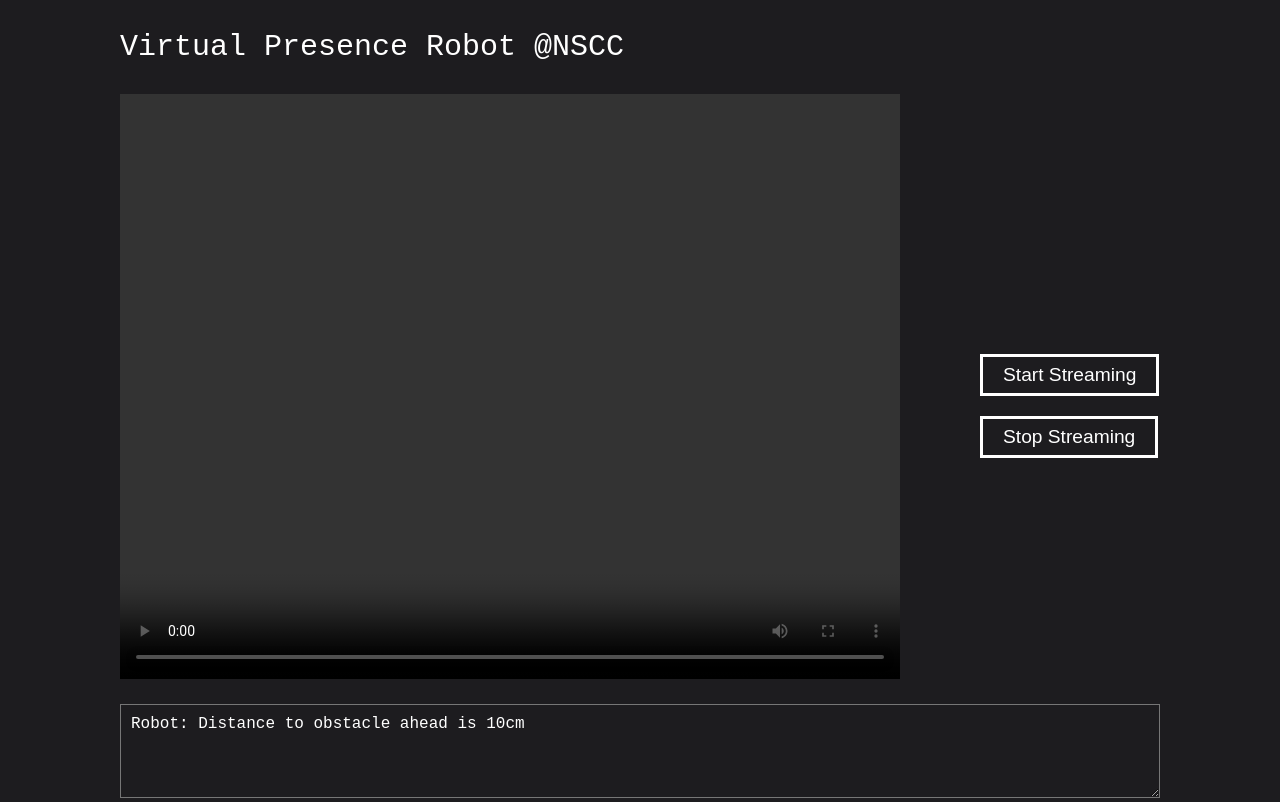
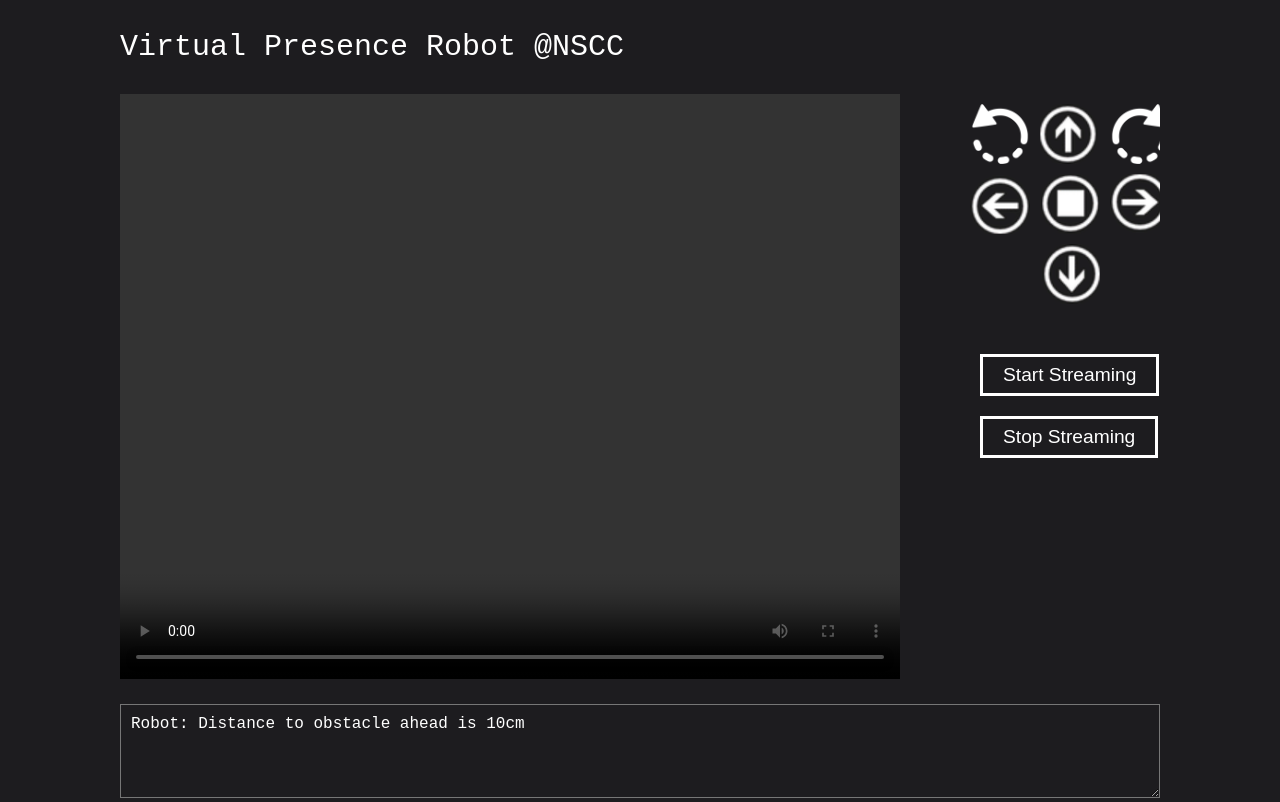
Before and after one commit to NSCC-VirtualPresenceRobot/UV4L-Server, a plain HTML site: page index.html in a window 1280 px wide. Drawn offline with Linux system fonts and the light colour scheme.

Commit message:
Added two movements

```diff
--- a/index.html
+++ b/index.html
@@ -3,7 +3,7 @@
     <head>
         <meta charset='utf-8' />
         <title>Virtual Presence Robot</title>
-        <meta name="viewport" content="width=device-width, initial-scale=1.0" />
+        <meta name="viewport" content="width=device-width, initial-scale=1.0,user-scalable=no" />
         <style>
             * {
                 margin:0;
@@ -79,6 +79,21 @@
                 background-image: url('images/btn_arrow.png');
                 background-size: cover;
                 transform: rotate(180deg);
+            }
+
+            button#r_left {
+                grid-row: 1;
+                grid-column: 1;
+                background-image: url('images/btn_rotate.png');
+                background-size: cover;
+            }
+
+            button#r_right {
+                grid-row: 1;
+                grid-column: 3;
+                background-image: url('images/btn_rotate.png');
+                background-size: cover;
+                transform: scaleX(-1);
             }
 
             button#down {
@@ -187,7 +202,9 @@
                 <div class="control-panel">
                     <div class="movement-control">
                         <div class="gamepad">
+                            <button id="r_left"></button>
                             <button id="up"></button>
+                            <button id="r_right"></button>
                             <button id="left"></button>
                             <button id="stop"></button>
                             <button id="right"></button>
--- a/main.js
+++ b/main.js
@@ -163,6 +163,8 @@
         var btnLeft = document.getElementById("left");
         var btnRight = document.getElementById("right");
         var btnstop = document.getElementById("stop");
+        var btnRLeft = document.getElementById("r_left");
+        var btnRRight = document.getElementById("r_right");
 
         btnUp.addEventListener('click', function () {
             sendCMD('w');
@@ -184,6 +186,14 @@
             sendCMD('x');
         });
 
+        btnRLeft.addEventListener('click', function () {
+            sendCMD('j');
+        });
+
+        btnRRight.addEventListener('click', function () {
+            sendCMD('k');
+        });
+
 
         document.addEventListener('keydown', handleKeyPress);
 
```
Also changed, not shown: images/btn_arrow.png (added), images/btn_rotate.png (added), images/btn_stop.png (added).
